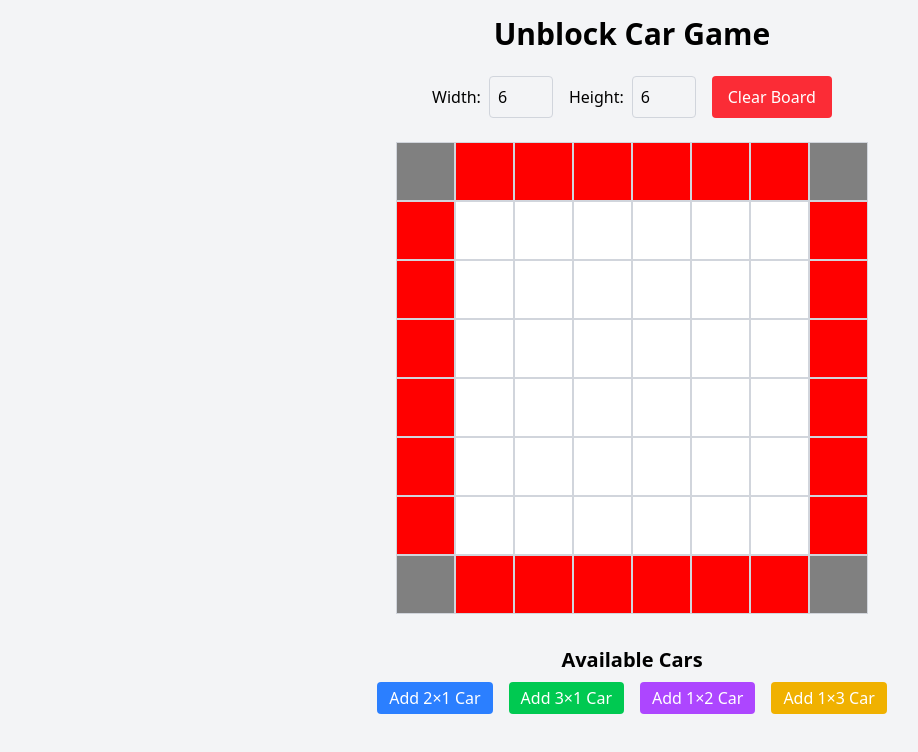
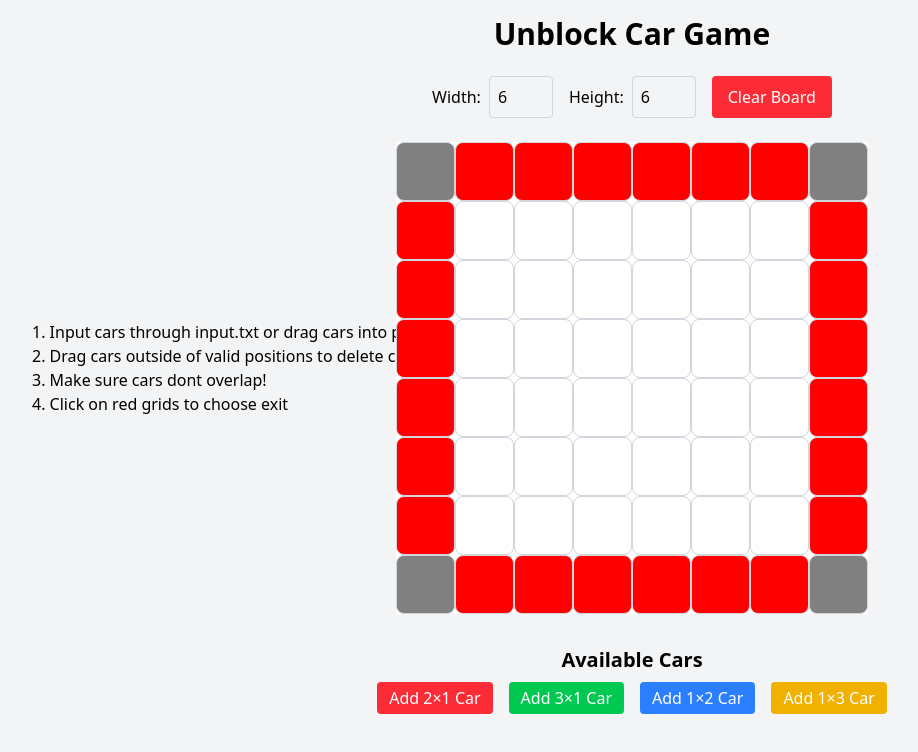
Before and after one commit to d2v6/Tucil3_13523003_13523099, a React (Vite) app: page / in a window 1280 px wide. Shown: the top 752 px of the page, without its empty margins (8-926 px from the left). Built offline with nearby package versions, Linux system fonts and the light colour scheme.

Commit message:
feat: update style

```diff
--- a/package.json
+++ b/package.json
@@ -13,7 +13,8 @@
     "@tailwindcss/vite": "^4.1.7",
     "react": "^19.1.0",
     "react-dom": "^19.1.0",
-    "tailwindcss": "^4.1.7"
+    "tailwindcss": "^4.1.7",
+    "tucil3-13523003-13523099": "file:"
   },
   "devDependencies": {
     "@eslint/js": "^9.25.0",
--- a/src/App.tsx
+++ b/src/App.tsx
@@ -1,12 +1,15 @@
 import { useState, useRef, useEffect } from "react";
 import DraggableCar from "./components/DraggableCar";
+import { rules } from "./lib/constant/rules";
 
 interface Car {
   id: string;
   width: number;
   height: number;
   isVertical: boolean;
-  cells: number;
+  grids: number;
+  initialLeft: number;
+  initialTop: number;
 }
 
 interface EdgeCell {
@@ -46,7 +49,6 @@ function App() {
     if (isCornerCell(row, col)) return;
     if (isEdgeCell(row, col)) {
       setSelectedEdgeCell({ row, col });
-      console.log(`Selected edge cell at row: ${row}, col: ${col}`);
     }
   };
 
@@ -68,7 +70,7 @@ function App() {
         grid.push(
           <div
             key={`${row}-${col}`}
-            className={`border border-gray-300 ${!isCorner ? "cursor-pointer" : "cursor-default"}`}
+            className={`border border-gray-300 ${!isCorner ? "cursor-pointer" : "cursor-default"} rounded-lg`}
             style={{
               width: gridSize,
               height: gridSize,
@@ -83,15 +85,25 @@ function App() {
     return grid;
   };
 
-  const addCar = (cells: number, isVertical: boolean) => {
+  const addCar = (grids: number, isVertical: boolean) => {
     const newCar: Car = {
       id: `car-${Date.now()}-${Math.random().toString(36).substr(2, 9)}`,
-      width: isVertical ? 1 : cells,
-      height: isVertical ? cells : 1,
+      width: isVertical ? 1 : grids,
+      height: isVertical ? grids : 1,
       isVertical,
-      cells,
+      grids,
+      initialLeft: 0,
+      initialTop: 0,
     };
     setCars([...cars, newCar]);
+  };
+
+  const updateCarPosition = (id: string, top: number, left: number) => {
+    setCars((prevCars) => prevCars.map((car) => (car.id === id ? { ...car, initialTop: top, initialLeft: left } : car)));
+  };
+
+  const deleteCarById = (id: string) => {
+    setCars((prevCars) => prevCars.filter((car) => car.id !== id));
   };
 
   const boardWidthPx = boardWidth * gridSize;
@@ -100,7 +112,14 @@ function App() {
   const totalBoardHeightPx = totalBoardHeight * gridSize;
 
   return (
-    <main className="flex flex-col items-center p-4 w-full min-h-screen bg-gray-100">
+    <main className="relative flex flex-col items-center p-4 w-full min-h-screen bg-gray-100">
+      <div className="absolute top-[40%] left-10 flex flex-col">
+        {rules.map((rule, index) => (
+          <p key={index}>
+            {index + 1}. {rule}
+          </p>
+        ))}
+      </div>
       <h1 className="text-3xl font-bold mb-6 text-center">Unblock Car Game</h1>
 
       <div className="mb-6 flex flex-col md:flex-row gap-4">
@@ -157,13 +176,13 @@ function App() {
       <div className="mb-4">
         <h2 className="text-xl font-semibold mb-2 text-center">Available Cars</h2>
         <div className="flex flex-wrap gap-4 justify-center">
-          <button onClick={() => addCar(2, false)} className="px-3 py-1 bg-blue-500 text-white rounded hover:bg-blue-600">
+          <button onClick={() => addCar(2, false)} className="px-3 py-1 bg-red-500 text-white rounded hover:bg-red-600">
             Add 2×1 Car
           </button>
           <button onClick={() => addCar(3, false)} className="px-3 py-1 bg-green-500 text-white rounded hover:bg-green-600">
             Add 3×1 Car
           </button>
-          <button onClick={() => addCar(2, true)} className="px-3 py-1 bg-purple-500 text-white rounded hover:bg-purple-600">
+          <button onClick={() => addCar(2, true)} className="px-3 py-1 bg-blue-500 text-white rounded hover:bg-blue-600">
             Add 1×2 Car
           </button>
           <button onClick={() => addCar(3, true)} className="px-3 py-1 bg-yellow-500 text-white rounded hover:bg-yellow-600">
@@ -175,17 +194,19 @@ function App() {
       {cars.map((car) => (
         <DraggableCar
           key={car.id}
+          id={car.id}
           width={car.width * gridSize}
           height={car.height * gridSize}
           minTop={0}
-          maxTop={boardHeightPx - car.height * gridSize + 0.75 * gridSize}
+          maxTop={boardHeightPx - car.height * gridSize + 1.75 * gridSize}
           minLeft={0}
-          maxLeft={boardWidthPx - car.width * gridSize + 0.75 * gridSize}
-          initialTop={boardHeightPx + 20 + Math.random() * 20}
-          initialLeft={(boardWidthPx - car.width * gridSize) / 2 + Math.random() * 40 - 20}
+          maxLeft={boardWidthPx - car.width * gridSize + 1.75 * gridSize}
+          initialTop={car.initialTop ? car.initialTop : boardHeightPx + 20 + Math.random() * 20}
+          initialLeft={car.initialLeft ? car.initialLeft : (boardWidthPx - car.width * gridSize) / 2 + Math.random() * 40 - 20}
           parentRef={boardRef}
-          onDragEnd={() => {}}
+          onPositionChange={updateCarPosition}
           inputGridSize={gridSize}
+          deleteCarById={deleteCarById}
         />
       ))}
     </main>
--- a/src/components/DraggableCar.tsx
+++ b/src/components/DraggableCar.tsx
@@ -1,6 +1,7 @@
 import { useState, useCallback, useEffect } from "react";
 
 interface DraggableCarProps {
+  id: string;
   width: number;
   height: number;
   minTop: number;
@@ -9,12 +10,13 @@ interface DraggableCarProps {
   maxLeft: number;
   initialTop: number;
   initialLeft: number;
-  onDragEnd?: () => void;
+  onPositionChange?: (id: string, top: number, left: number) => void;
   parentRef: React.RefObject<HTMLDivElement | null>;
   inputGridSize: number;
+  deleteCarById: (id: string) => void;
 }
 
-const DraggableCar = ({ width, height, minTop, maxTop, minLeft, maxLeft, initialTop, initialLeft, onDragEnd, parentRef, inputGridSize }: DraggableCarProps) => {
+const DraggableCar = ({ id, width, height, minTop, maxTop, minLeft, maxLeft, initialTop, initialLeft, onPositionChange, parentRef, inputGridSize, deleteCarById }: DraggableCarProps) => {
   const [position, setPosition] = useState({ top: 0, left: 0 });
   const [dragging, setDragging] = useState(false);
   const [offset, setOffset] = useState({ x: 0, y: 0 });
@@ -96,8 +98,11 @@ const DraggableCar = ({ width, height, minTop, maxTop, minLeft, maxLeft, initial
         const newTop = snapToGrid(prev.top, minTop, maxTop, false);
         const newLeft = snapToGrid(prev.left, minLeft, maxLeft, true);
         setTimeout(() => {
-          if (onDragEnd) {
-            onDragEnd();
+          const relativeTop = newTop - parentBounds.top - minTop;
+          const relativeLeft = newLeft - parentBounds.left - minLeft;
+
+          if (onPositionChange) {
+            onPositionChange(id, relativeTop, relativeLeft);
           }
         }, 100);
         return {
@@ -105,9 +110,10 @@ const DraggableCar = ({ width, height, minTop, maxTop, minLeft, maxLeft, initial
           left: newLeft,
         };
       }
+      deleteCarById(id);
       return prev;
     });
-  }, [minTop, maxTop, minLeft, maxLeft, snapToGrid, isWithinParentBounds, onDragEnd]);
+  }, [minTop, maxTop, minLeft, maxLeft, snapToGrid, isWithinParentBounds, id, onPositionChange, parentBounds, deleteCarById]);
 
   useEffect(() => {
     if (dragging) {
--- /dev/null
+++ b/src/lib/constant/rules.ts
@@ -0,0 +1,6 @@
+export const rules = [
+  "Input cars through input.txt or drag cars into position manually",
+  "Drag cars outside of valid positions to delete cars",
+  "Make sure cars dont overlap!",
+  "Click on red grids to choose exit",
+];
```
Also changed, not shown: 2 other files (tests, documents, lock files or other folders).
